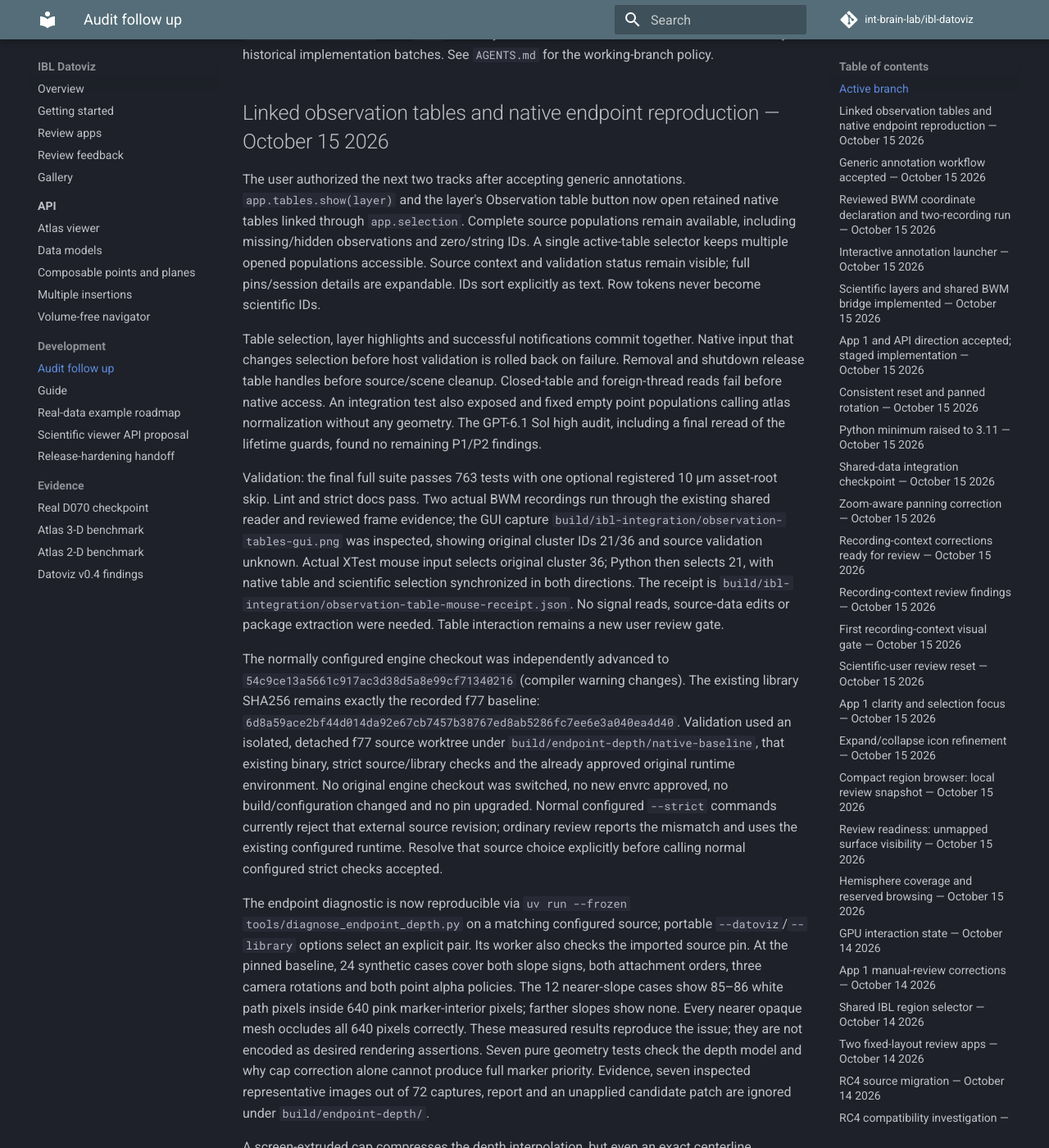
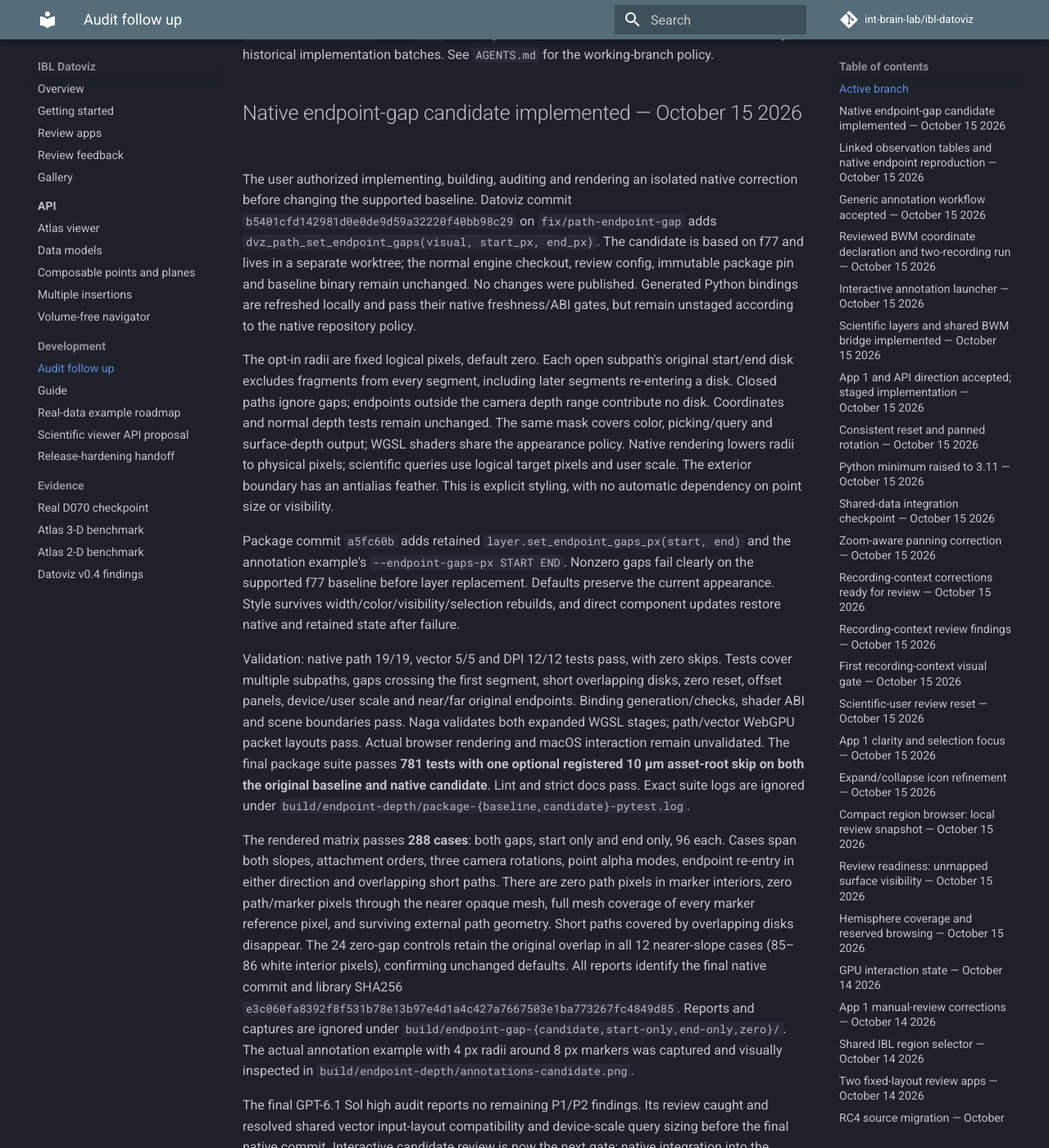
Before and after one commit to int-brain-lab/ibl-datoviz, an MkDocs documentation site: the page built from docs/NEXT_STEPS.md, in a window 1280 px wide and 1400 px high, scrolled down 279 px. Shown: the whole window at 82% size. Built offline with MkDocs 1.6.1 and Material for MkDocs 9.7.7, drawn with Linux system fonts in a browser that asks for light colours; comment, search, counter and statistics services are not loaded; some of the changed text lies outside the part shown.

Commit message:
docs: record audited endpoint gap candidate and rendering review evidence

```diff
--- a/docs/NEXT_STEPS.md
+++ b/docs/NEXT_STEPS.md
@@ -8,6 +8,68 @@ video-component, viewer-restoration and v0.4-spike branches have been consolidat
 all their commits are preserved in `feature/datoviz-v04` or its `main` ancestry.
 Branch names in the dated entries below identify historical implementation batches.
 See `AGENTS.md` for the working-branch policy.
+
+## Native endpoint-gap candidate implemented — October 15 2026
+
+The user authorized implementing, building, auditing and rendering an isolated
+native correction before changing the supported baseline. Datoviz commit
+`b5401cfd142981d0e0de9d59a32220f40bb98c29` on `fix/path-endpoint-gap` adds
+`dvz_path_set_endpoint_gaps(visual, start_px, end_px)`. The candidate is based on
+f77 and lives in a separate worktree; the normal engine checkout, review config,
+immutable package pin and baseline binary remain unchanged. No changes were
+published. Generated Python bindings are refreshed locally and pass their native
+freshness/ABI gates, but remain unstaged according to the native repository policy.
+
+The opt-in radii are fixed logical pixels, default zero. Each open subpath's
+original start/end disk excludes fragments from every segment, including later
+segments re-entering a disk. Closed paths ignore gaps; endpoints outside the
+camera depth range contribute no disk. Coordinates and normal depth tests remain
+unchanged. The same mask covers color, picking/query and surface-depth output;
+WGSL shaders share the appearance policy. Native rendering lowers radii to
+physical pixels; scientific queries use logical target pixels and user scale.
+The exterior boundary has an antialias feather. This is explicit styling, with
+no automatic dependency on point size or visibility.
+
+Package commit `a5fc60b` adds retained `layer.set_endpoint_gaps_px(start, end)` and
+the annotation example's `--endpoint-gaps-px START END`. Nonzero gaps fail clearly
+on the supported f77 baseline before layer replacement. Defaults preserve the
+current appearance. Style survives width/color/visibility/selection rebuilds,
+and direct component updates restore native and retained state after failure.
+
+Validation: native path 19/19, vector 5/5 and DPI 12/12 tests pass, with zero skips.
+Tests cover multiple subpaths, gaps crossing the first segment, short overlapping
+disks, zero reset, offset panels, device/user scale and near/far original
+endpoints. Binding generation/checks, shader ABI and scene boundaries pass.
+Naga validates both expanded WGSL stages; path/vector WebGPU packet layouts pass.
+Actual browser rendering and macOS interaction remain unvalidated. The final
+package suite passes **781 tests with one optional registered 10 µm asset-root
+skip on both the original baseline and native candidate**. Lint and strict docs
+pass. Exact suite logs are ignored under
+`build/endpoint-depth/package-{baseline,candidate}-pytest.log`.
+
+The rendered matrix passes **288 cases**: both gaps, start only and end only,
+96 each. Cases span both slopes, attachment orders, three camera rotations,
+point alpha modes, endpoint re-entry in either direction and overlapping short
+paths. There are zero path pixels in marker interiors, zero path/marker pixels
+through the nearer opaque mesh, full mesh coverage of every marker reference
+pixel, and surviving external path geometry. Short paths covered by overlapping
+disks disappear. The 24 zero-gap controls retain the original overlap in all
+12 nearer-slope cases (85–86 white interior pixels), confirming unchanged defaults.
+All reports identify the final native commit and library SHA256
+`e3c060fa8392f8f531b78e13b97e4d1a4c427a7667503e1ba773267fc4849d85`.
+Reports and captures are ignored under `build/endpoint-gap-{candidate,start-only,end-only,zero}/`.
+The actual annotation example with 4 px radii around 8 px markers was captured
+and visually inspected in `build/endpoint-depth/annotations-candidate.png`.
+
+The final GPT-6.1 Sol high audit reports no remaining P1/P2 findings. Its review
+caught and resolved shared vector input-layout compatibility and device-scale
+query sizing before the final native commit. Interactive candidate review is now
+the next gate; native integration into the maintained engine branch and supported
+baseline adoption follow acceptance and compatibility validation. Ordinary
+`just review annotations` still uses the existing configured runtime/defaults.
+The ignored local launcher `build/endpoint-depth/review_candidate.py` checks the
+reviewed source, binary and local binding identities before opening the candidate,
+and does not modify normal setup or approve another envrc.
 
 ## Linked observation tables and native endpoint reproduction — October 15 2026
 
```
Also changed, not shown: docs/review-apps.md (+16 -0 lines).
